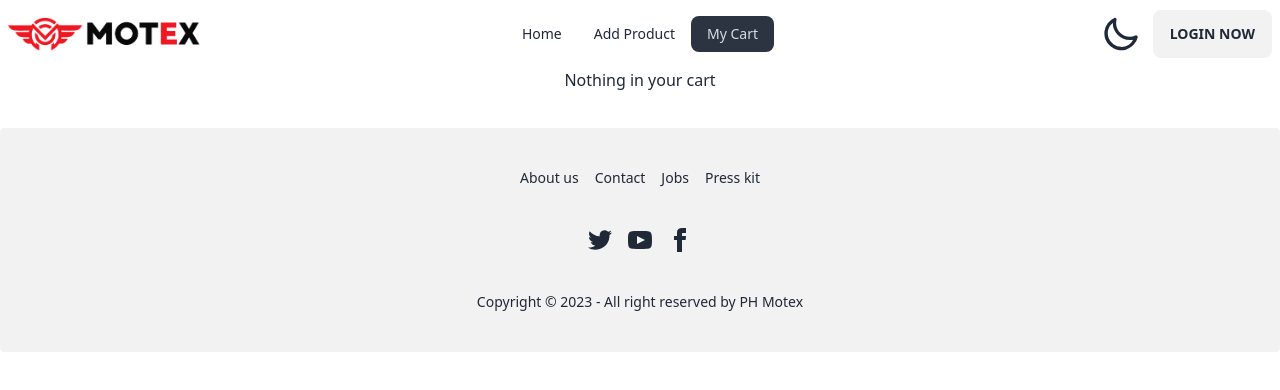
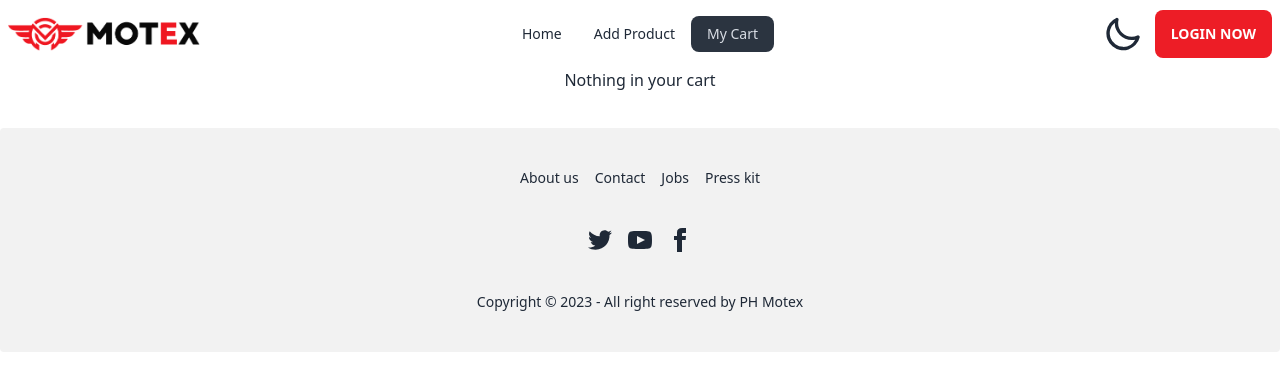
Before and after one commit to Ahammad204/Motex-Client-Side, a React (Vite) app: page /cart in a window 1280 px wide. Shown: the top 390 px of the page. Built offline with nearby package versions, Linux system fonts and the light colour scheme.

Commit message:
setup enviroment variable

```diff
--- a/src/Pages/HomePage/Navbar.jsx
+++ b/src/Pages/HomePage/Navbar.jsx
@@ -1,4 +1,4 @@
-import { NavLink } from "react-router-dom";
+import { Link, NavLink } from "react-router-dom";
 import logo from "../../assets/Imges/logo.png"
 
 
@@ -49,7 +49,7 @@ const Navbar = () => {
                         <svg className="swap-off fill-current w-10 h-10" xmlns="http://www.w3.org/2000/svg" viewBox="0 0 24 24"><path d="M21.64,13a1,1,0,0,0-1.05-.14,8.05,8.05,0,0,1-3.37.73A8.15,8.15,0,0,1,9.08,5.49a8.59,8.59,0,0,1,.25-2A1,1,0,0,0,8,2.36,10.14,10.14,0,1,0,22,14.05,1,1,0,0,0,21.64,13Zm-9.5,6.69A8.14,8.14,0,0,1,7.08,5.22v.27A10.15,10.15,0,0,0,17.22,15.63a9.79,9.79,0,0,0,2.1-.22A8.11,8.11,0,0,1,12.14,19.73Z" /></svg>
 
                     </label>
-                    <a className="btn">Login Now</a>
+                    <Link to="/login"><button className="btn text-white border-none bg-[#ED1D26] hover:bg-[#ED1D26]">Login Now</button></Link>
                 </div>
             </div>
         </div>
--- /dev/null
+++ b/src/Pages/Login/Login.jsx
@@ -0,0 +1,11 @@
+
+
+const Login = () => {
+    return (
+        <div>
+
+        </div>
+    );
+};
+
+export default Login;
--- /dev/null
+++ b/src/Pages/Register/Register.jsx
@@ -0,0 +1,11 @@
+
+
+const Register = () => {
+    return (
+        <div>
+
+        </div>
+    );
+};
+
+export default Register;
```
Also changed, not shown: src/MyOwnRouter/MotexRouter.jsx (+12 -0 lines).
